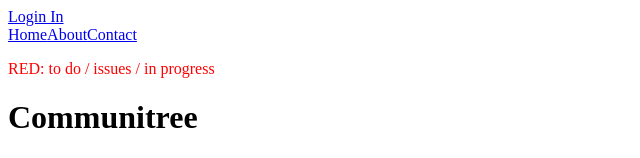
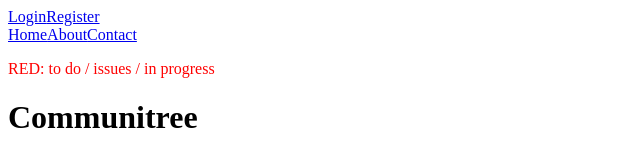
Before and after one commit to Ms-KL/crowdfunding, a React (Vite) app: page / in a window 1280 px wide. Shown: the top 158 px of the page, without its empty margins (0-640 px from the left). Built offline with nearby package versions, Linux system fonts and the light colour scheme; no server answers.

Commit message:
Cleaned up Nav and added Registration form

```diff
--- a/src/components/Nav/Nav.jsx
+++ b/src/components/Nav/Nav.jsx
@@ -8,32 +8,18 @@ function Nav(props) {
         setLoggedIn(false)
     }
 
-
-function Nav() {
     return (
         <nav>
-            <Link to="/">Home</Link>
-            <Link to="/about">About</Link>
-            <Link to="/contact">Contact</Link>
-            <Link to="/login">Login</Link>
-            {/* Base url / origin / domain */}
-            {/* <Link to="/project">Project</Link> */}
-            {/* Path parameter */}
-        </nav>
-    );
-}
-
-return (
-    <nav>
-        <div id="nav-right">
-            {!loggedIn && <Link to="/login" className="btn">Login In</Link>}
+            <div>
+                {!loggedIn && <Link to="/login" className="btn">Login</Link>}
+                {!loggedIn && <Link to="/register" className="btn">Register</Link>}
                 <div id="nav-controls">
                     <Link to="/" >Home</Link>
                     <Link to="/about">About</Link>
                     <Link to="/contact">Contact</Link>
                 </div>
             </div>
-        {loggedIn && <button onClick={handleClick}>Sign Out</button>}
+            {loggedIn && <button onClick={handleClick}>Log Out</button>}
         </nav>
     );
 }
```
Lines whose indentation alone changed are shown as unchanged.
